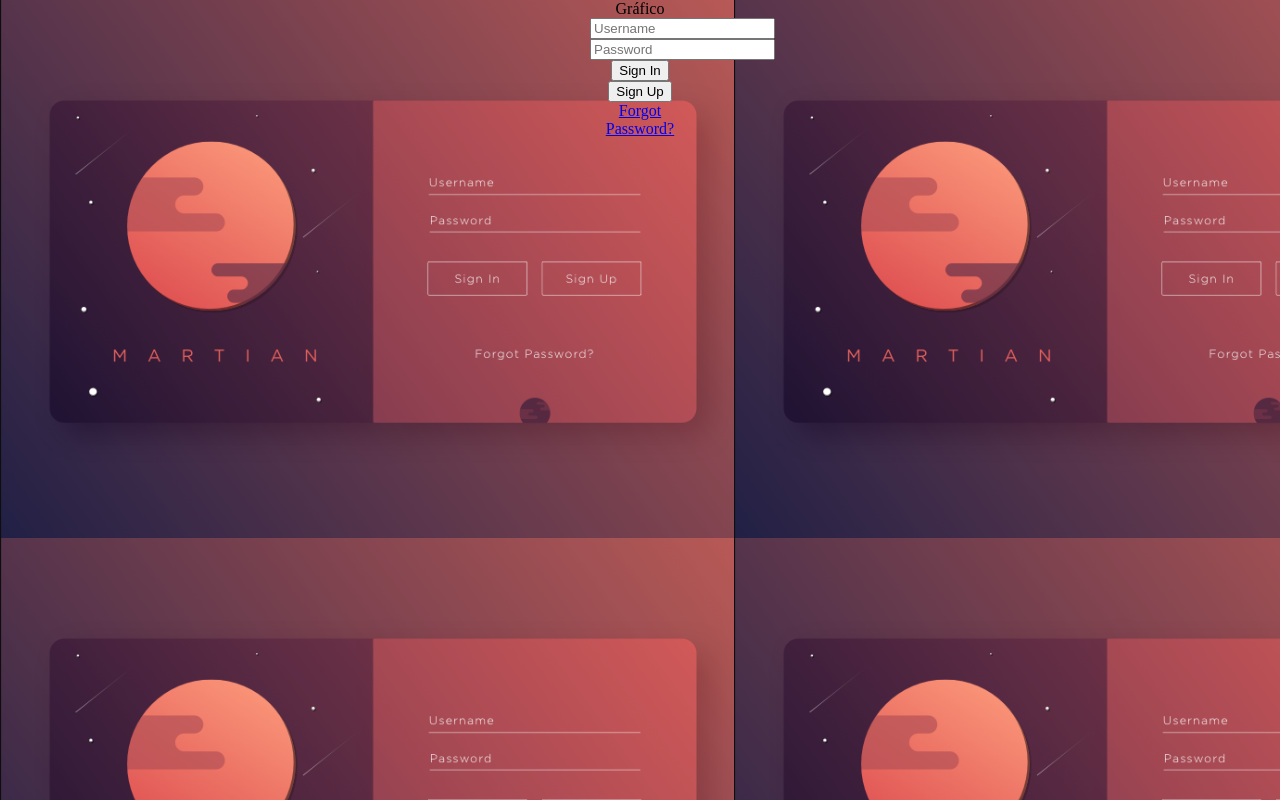
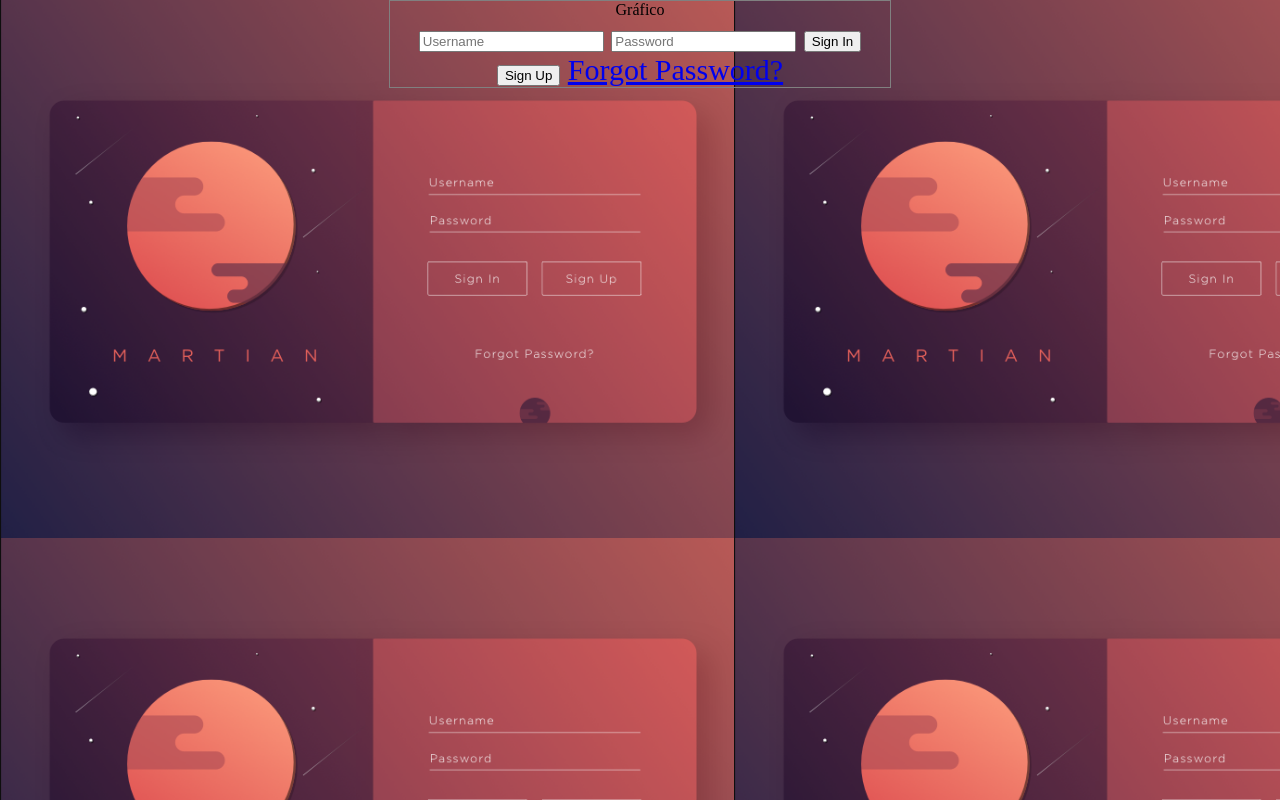
Before and after one commit to dav1ch1n/loginB2B_DAM, a plain HTML site: page index.html in a window 1280 px wide. Drawn offline with Linux system fonts and the light colour scheme.

Commit message:
09/04/25

```diff
--- a/index.html
+++ b/index.html
@@ -13,7 +13,7 @@
                 Gráfico
             </section>
             <section>
-                <form>
+                <form class="cuadro">
                     <input id="username" type="text" placeholder="Username" />
                     <input id="password" type="password" placeholder="Password" />
 
--- a/styles/main.css
+++ b/styles/main.css
@@ -12,11 +12,16 @@
 @import url(fonts.css);
 body {
     background-image: url("../estructura_final_login.png");
+    align-content: center;
     text-align: center;
-    align-content: center;
-    max-width: 100px;
+    max-width: 500px;
+    border: 1px solid gray;
     margin: auto;
     display:flex;
-    flex-direction: column;
+    flex-direction: center;
 
 }
+.cuadro {
+    font-size: 30px;
+    text-align: center;
+}
```
Also changed, not shown: script/main.js (line endings or trailing spaces).
